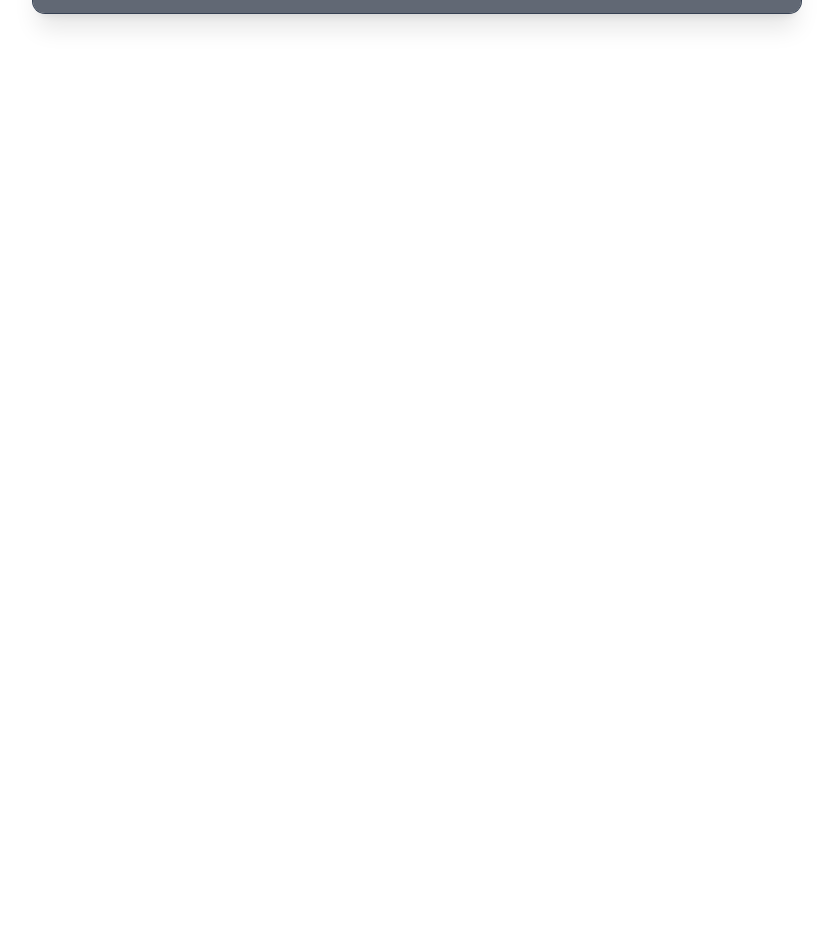
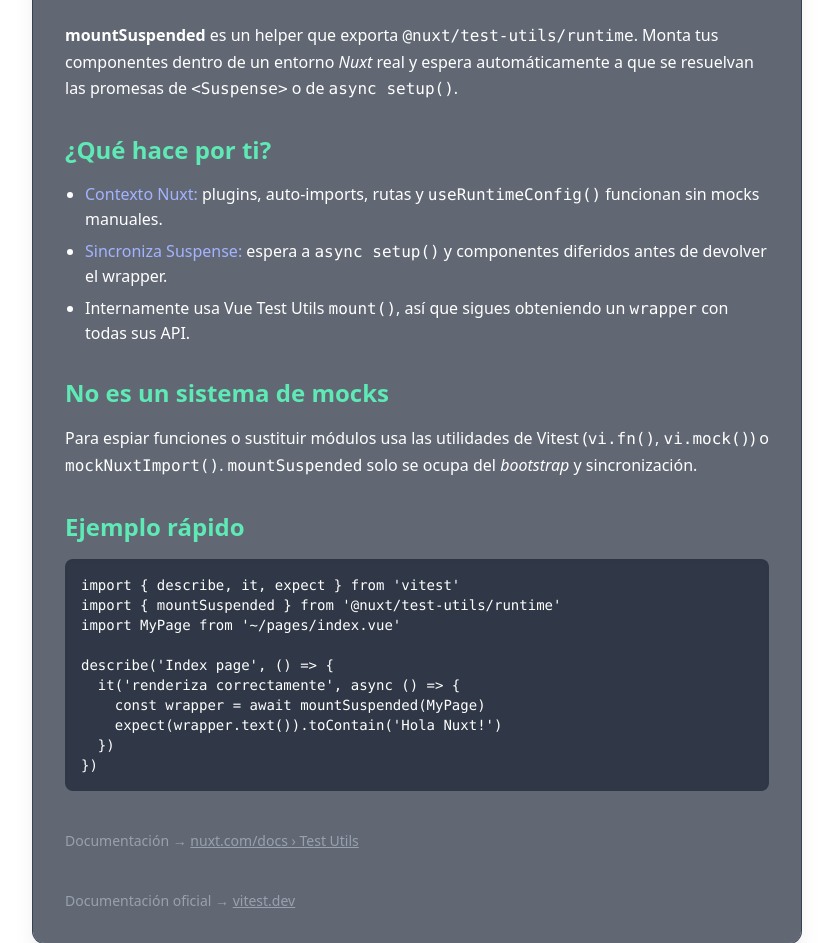
Before and after one commit to ElianRemaggi/tddVitestPractice, a Nuxt app: page /Vitest in a window 1280 px wide. Shown: the part 2000-2943 px from the top of the page, without its empty margins (223-1056 px from the left). Before the commit the page ends 2013 px from the top, so only its background shows below. Built offline with nearby package versions, Linux system fonts and the light colour scheme.

Commit message:
FEAT ( Vitest page ) : Add documentation to mock components

```diff
--- a/app/pages/Vitest.vue
+++ b/app/pages/Vitest.vue
@@ -123,7 +123,72 @@ describe('Counter.vue', () => {
                         Para correr los test usaremos
                     </p>
 
-                    <pre class="bg-gray-900/60 p-4 rounded-lg text-sm overflow-x-auto shadow-inner"><code>npm run test</code></pre>
+                    <pre
+                        class="bg-gray-900/60 p-4 rounded-lg text-sm overflow-x-auto shadow-inner"><code>npm run test</code></pre>
+
+
+                    <h1 class="mt-10 mb-6 text-3xl font-bold text-emerald-400">
+                        ¿Qué hace <code class="text-indigo-300">mountSuspended</code>?
+                    </h1>
+
+                    <p class="mb-4 leading-relaxed">
+                        <strong>mountSuspended</strong> es un&nbsp;helper que exporta
+                        <code>@nuxt/test-utils/runtime</code>. Monta tus componentes dentro de
+                        un entorno <em>Nuxt</em> real y espera automáticamente a que se resuelvan
+                        las promesas de <code>&lt;Suspense&gt;</code> o de
+                        <code>async&nbsp;setup()</code>.
+                    </p>
+
+                    <h2 class="mt-8 mb-4 text-2xl font-semibold text-emerald-300">
+                        ¿Qué hace por ti?
+                    </h2>
+                    <ul class="list-disc ml-5 space-y-2">
+                        <li>
+                            <span class="font-medium text-indigo-300">Contexto Nuxt:</span>
+                            plugins, auto-imports, rutas y
+                            <code>useRuntimeConfig()</code>&nbsp;funcionan sin mocks manuales.
+                        </li>
+                        <li>
+                            <span class="font-medium text-indigo-300">Sincroniza Suspense:</span>
+                            espera a <code>async setup()</code> y componentes diferidos antes de
+                            devolver el wrapper.
+                        </li>
+                        <li>
+                            Internamente usa Vue Test Utils&nbsp;<code>mount()</code>, así que
+                            sigues obteniendo un <code>wrapper</code> con todas sus API.
+                        </li>
+                    </ul>
+
+                    <h2 class="mt-8 mb-4 text-2xl font-semibold text-emerald-300">
+                        No es un sistema de mocks
+                    </h2>
+                    <p class="mb-4 leading-relaxed">
+                        Para espiar funciones o sustituir módulos usa las utilidades de Vitest
+                        (<code>vi.fn()</code>, <code>vi.mock()</code>) o
+                        <code>mockNuxtImport()</code>. <code>mountSuspended</code> solo se
+                        ocupa del <em>bootstrap</em> y sincronización.
+                    </p>
+
+                    <h2 class="mt-8 mb-4 text-2xl font-semibold text-emerald-300">
+                        Ejemplo rápido
+                    </h2>
+                    <pre class="bg-gray-900/60 p-4 rounded-lg text-sm overflow-x-auto shadow-inner"><code>import { describe, it, expect } from 'vitest'
+import { mountSuspended } from '@nuxt/test-utils/runtime'
+import MyPage from '~/pages/index.vue'
+
+describe('Index page', () =&gt; {
+  it('renderiza correctamente', async () =&gt; {
+    const wrapper = await mountSuspended(MyPage)
+    expect(wrapper.text()).toContain('Hola Nuxt!')
+  })
+})</code></pre>
+
+                    <footer class="mt-10 text-sm text-gray-400">
+                        Documentación →
+                        <a href="https://nuxt.com/docs/api/test-utils" target="_blank" rel="noopener"
+                            class="underline hover:text-emerald-400 transition-colors duration-200">nuxt.com/docs
+                            › Test Utils</a>
+                    </footer>
 
                     <footer class="mt-10 text-sm text-gray-400">
                         Documentación oficial →
```
